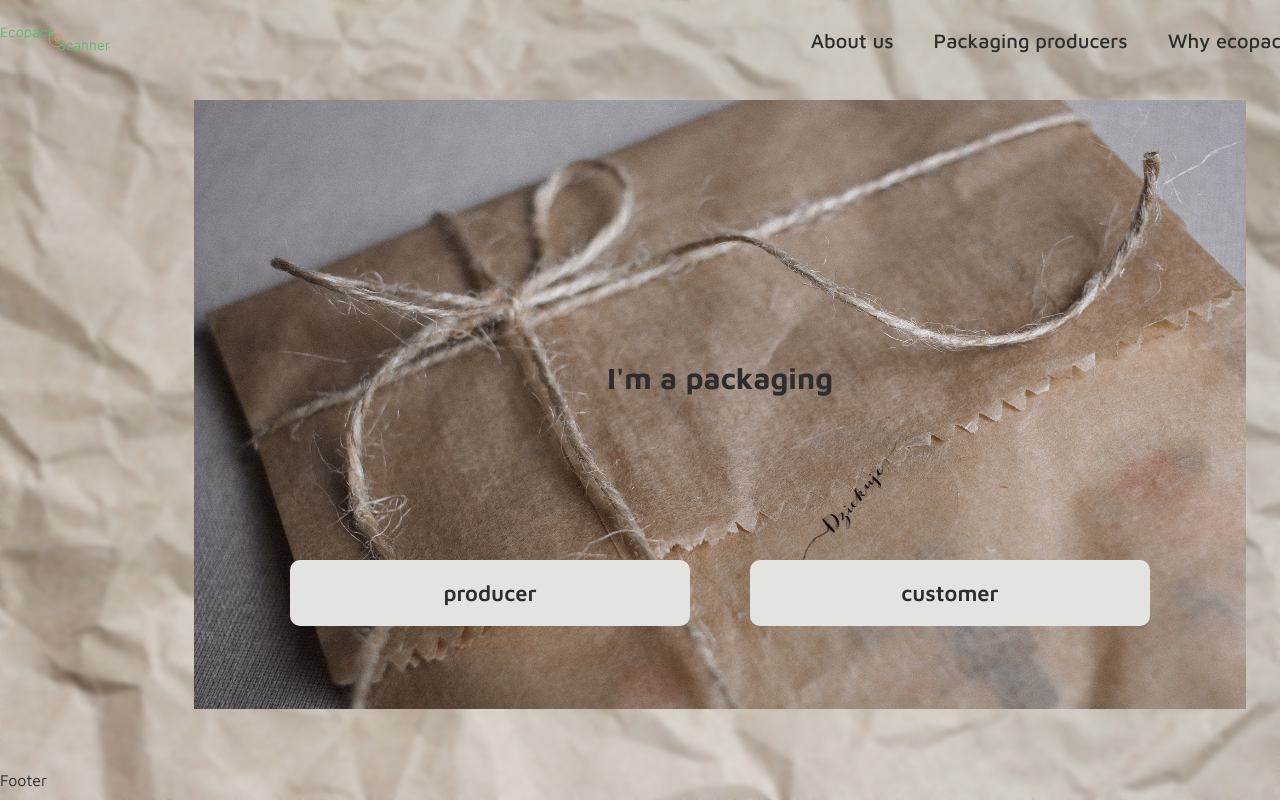
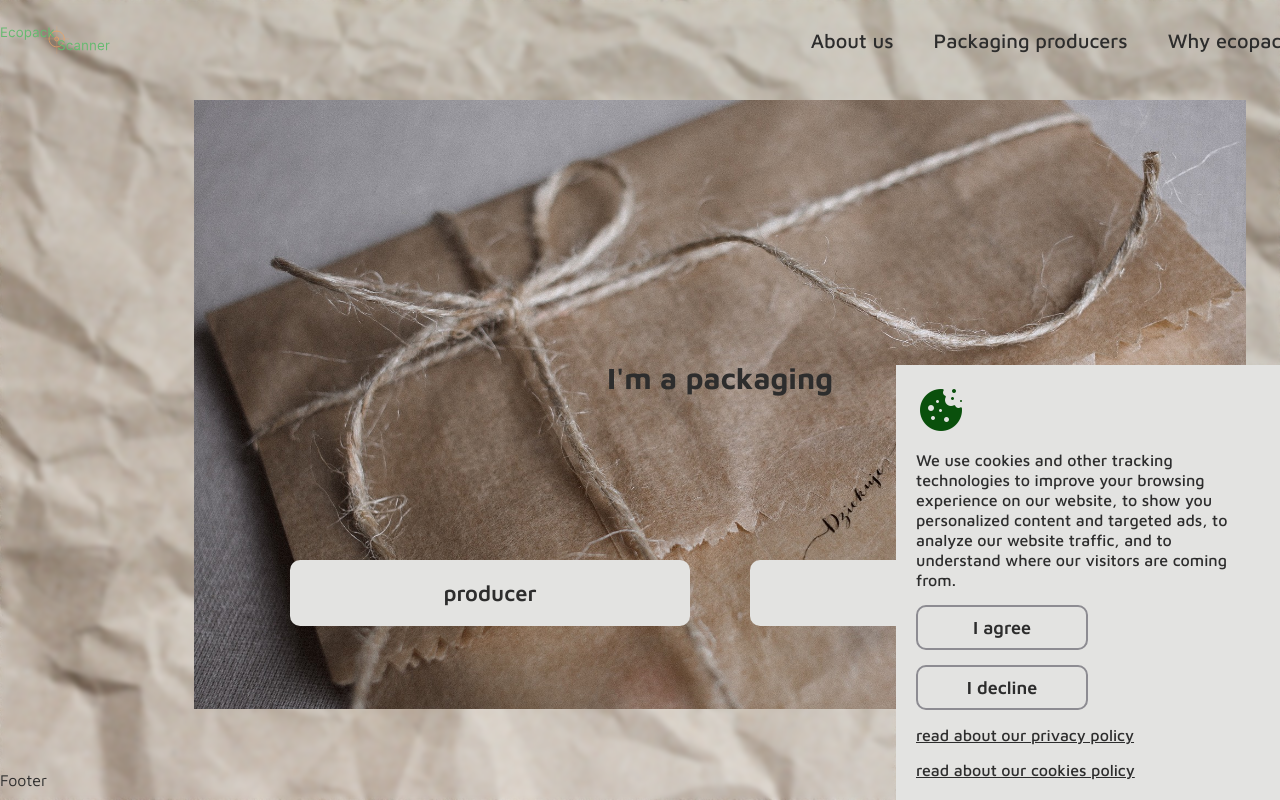
Before and after one commit to SorokinaElena/Ecopackscanner, a React (Create React App) app: page / in a window 1280 px wide. Shown: the top 800 px of the page. Built offline with nearby package versions, Linux system fonts and the light colour scheme.

Commit message:
custom cookie banner added

```diff
--- a/public/index.html
+++ b/public/index.html
@@ -24,11 +24,25 @@
       work correctly both with client-side routing and a non-root public URL.
       Learn how to configure a non-root public URL by running `npm run build`.
     -->
+    <link rel="stylesheet" href="main.css">
     <title>Ecopackscanner</title>
   </head>
   <body>
+    <div class='cookie_eu_banner hidden'>
+      <img src='icons8-cookie-50.png' alt='cookies image' />
+      <div>
+          We use cookies and other tracking technologies to improve your browsing experience on our website, to show you personalized content and targeted ads, to analyze our website traffic, and to understand where our visitors are coming from.
+      </div>
+      <button class='agree_button'>I agree</button>
+      <button class='decline_button'>I decline</button>
+      <a href="https://www.privacypolicies.com/live/8cada55c-ebc4-46ea-beff-7d5fa57333e3" target="_blank">read about our privacy policy</a>
+      <a href="https://www.privacypolicies.com/live/984f48b5-bb39-4165-89ed-f0c9a54000c3" target="_blank">read about our cookies policy</a>
+    </div>
     <noscript>You need to enable JavaScript to run this app.</noscript>
-    <div id="root"></div>
+    <div id="root">
+
+      <script src="main.js"></script>
+    </div>
     <!--
       This HTML file is a template.
       If you open it directly in the browser, you will see an empty page.
--- /dev/null
+++ b/public/main.css
@@ -0,0 +1,52 @@
+/* body {
+    position: relative;
+} */
+
+.cookie_eu_banner {
+    z-index: 10;
+    display: flex;
+    flex-direction: column;
+    gap: 15px;
+    width: 30vw;
+    padding: 20px;
+    background-color: #e3e3e1;
+    position: fixed;
+    bottom: 0;
+    right: 0;
+    color: #2D2D2D;
+    font-size: 16px;
+    font-weight: 500;
+    line-height: 20px;
+}
+
+.cookie_eu_banner button {
+    width: 50%;
+    border-radius: 10px;
+    border: 2px solid #8d8c92;
+    background-color: #e3e3e1;
+    padding: 10px;
+    font-size: 18px;
+    font-weight: 600;
+    cursor: pointer;
+    color: #2D2D2D;
+}
+
+.cookie_eu_banner button:hover {
+    background-color: #8d8c92;
+    color: #0a500c;
+    transition: all .4s ease;
+}
+
+.cookie_eu_banner img {
+    width: 50px;
+    height: 50px;
+}
+
+.hidden {
+    display: none;
+}
+
+.cookie_eu_banner a:hover {
+    color: #0a500c;
+    transition: all .4s ease;
+}
--- /dev/null
+++ b/public/main.js
@@ -0,0 +1,54 @@
+const getCookie = (name) => {
+    const value = ' ' + document.cookie;
+    console.log('value', `==${value}==`);
+    const parts = value.split(' ' + name + '=');
+    return parts.length < 2 ? undefined : parts.pop().split(';').shift();
+};
+
+const setCookie = function (name, value, exparyDays, domain, path, secure) {
+    const exdate = new Date();
+    exdate.setHours(
+        exdate.getHours() + (typeof exparyDays !== 'number' ? 365 : exparyDays) * 24
+    );
+    document.cookie =
+    name +
+    '=' +
+    value +
+    ';expires=' +
+    exdate.toUTCString() +
+    ';path=' +
+    (path || '/') +
+    (domain ? ';domain=' + domain : '') +
+    (secure ? ';secure' : '')
+};
+
+(() => {
+    const $cookieBanner = document.querySelector('.cookie_eu_banner');
+    const $cookieBannerAgreeButton = $cookieBanner.querySelector('.agree_button');
+    const $cookieBannerDeclineButton = $cookieBanner.querySelector('.decline_button');
+    const cookieName = 'cookiesBanner';
+
+    const hasCookie = getCookie(cookieName);
+
+    if(!hasCookie) {
+        $cookieBanner.classList.remove('hidden');
+    };
+
+    $cookieBannerAgreeButton.addEventListener('click', () => {
+        // console.log('agree clicked');
+        setCookie(cookieName, 'closed');
+        $cookieBanner.remove();
+    });
+
+    $cookieBannerDeclineButton.addEventListener('click', () => {
+        // console.log('decline clicked');
+        $cookieBanner.remove();
+    });
+})();
+
+// https://www.youtube.com/watch?v=htJ8o_yzRDw&ab_channel=MonsterlessonsAcademy
+
+// https://www.privacypolicies.com/blog/cookie-notification-messages-examples/
+// https://www.privacypolicies.com/cookie-consent/
+
+// https://app.privacypolicies.com/
--- a/src/components/Nav/index.module.css
+++ b/src/components/Nav/index.module.css
@@ -12,4 +12,5 @@
 
 .nav a:hover {
     color: #0a500c;
+    transition: all .4s ease;
 }
```
Also changed, not shown: public/icons8-cookie-50.png (added), src/components/Layout/index.jsx (line endings or trailing spaces).
